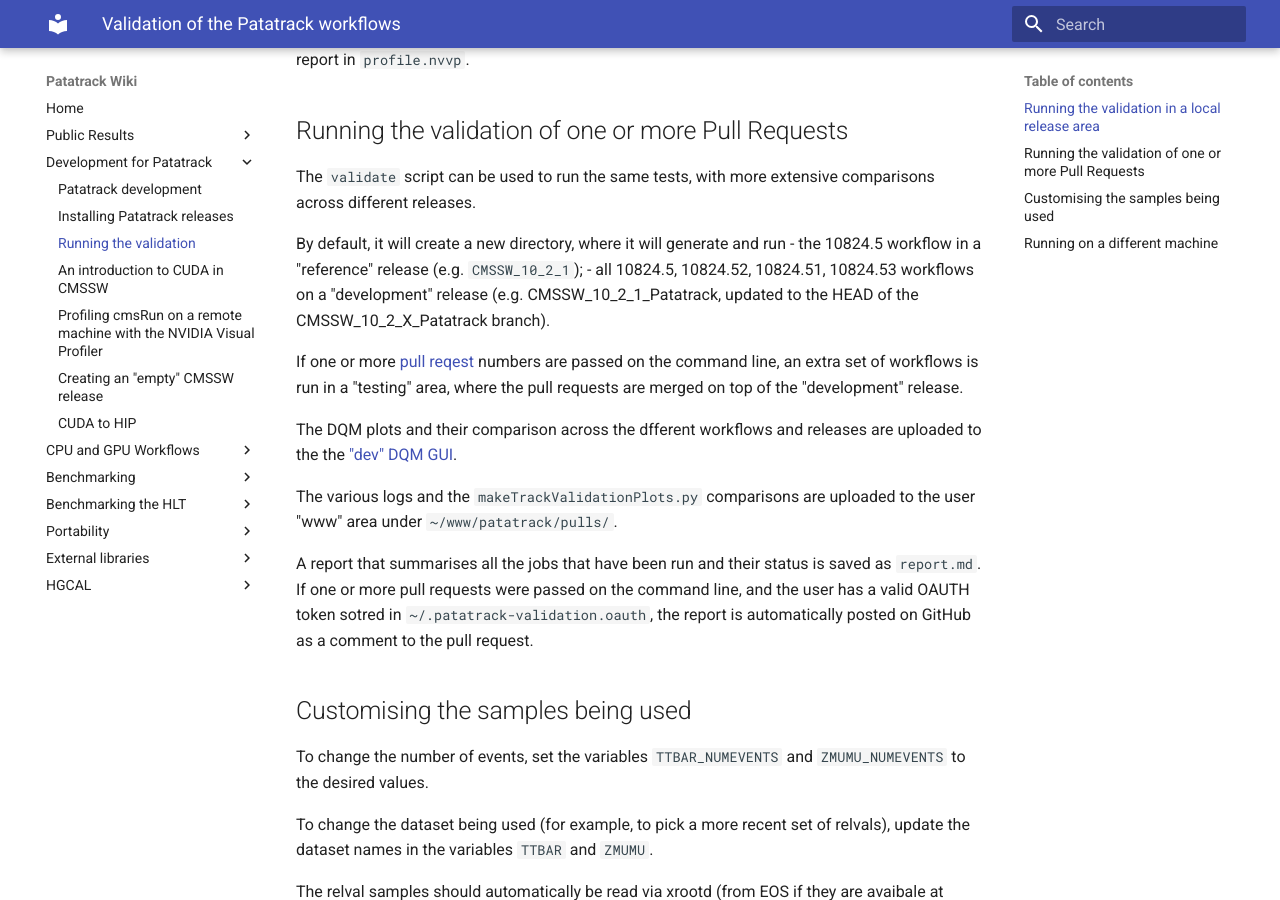
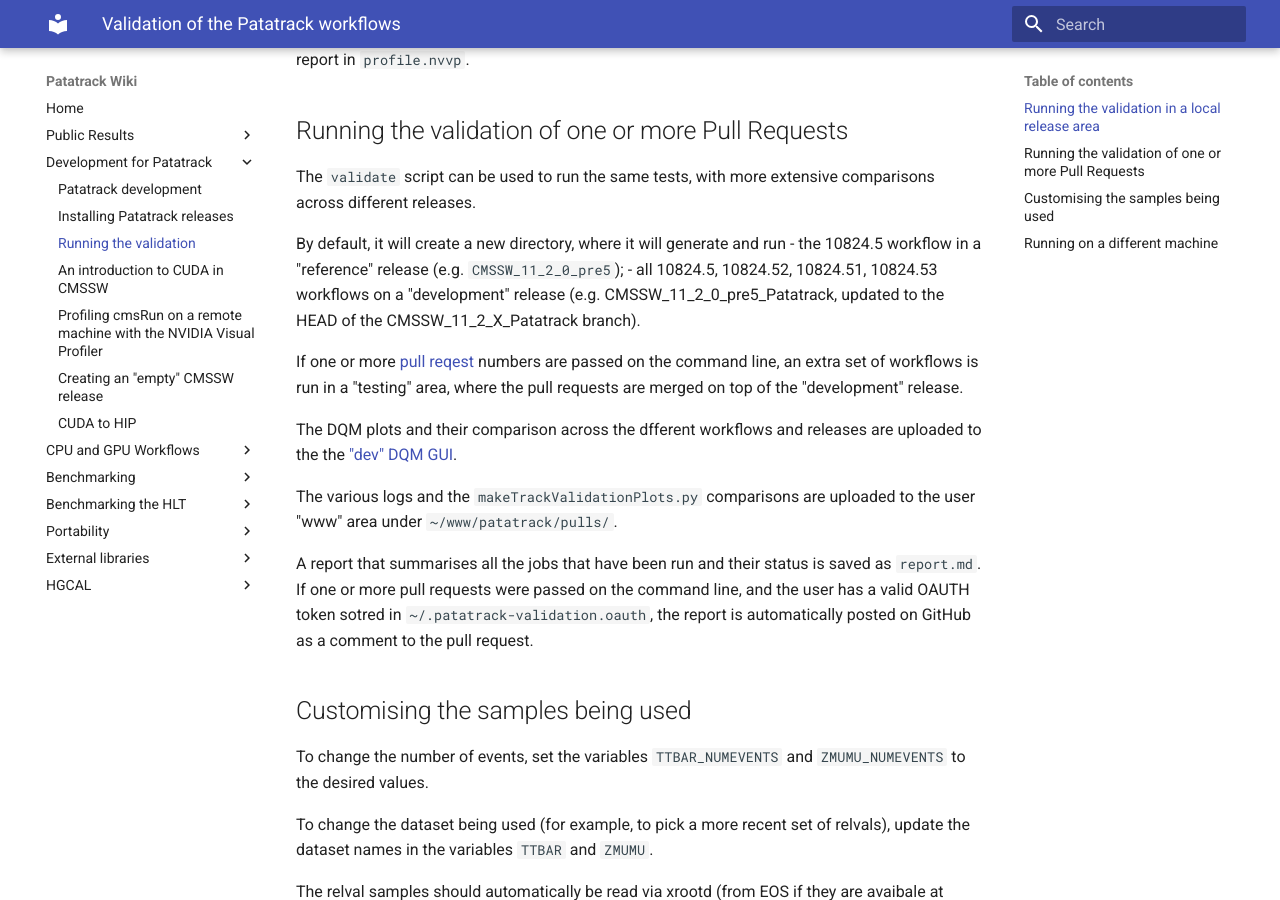
Before and after one commit to cms-patatrack/patatrack-website, an MkDocs documentation site: the page built from wiki/PatatrackValidation.md, in a window 1280 px wide and 900 px high, scrolled down 1122 px. Built offline with MkDocs 1.6.1 and Material for MkDocs 9.7.7, drawn with Linux system fonts in a browser that asks for light colours.

Commit message:
Update instructions for CMSSW 11.1.3 and 11.2.0-pre5

```diff
--- a/wiki/PatatrackValidation.md
+++ b/wiki/PatatrackValidation.md
@@ -59,9 +59,9 @@
 The `validate` script can be used to run the same tests, with more extensive comparisons across different releases.
 
 By default, it will create a new directory, where it will generate and run
-  - the 10824.5 workflow in a "reference" release (e.g. `CMSSW_10_2_1`);
-  - all 10824.5, 10824.52, 10824.51, 10824.53 workflows on a "development" release (e.g. CMSSW_10_2_1_Patatrack, updated to
-  the HEAD of the CMSSW_10_2_X_Patatrack branch).
+  - the 10824.5 workflow in a "reference" release (e.g. `CMSSW_11_2_0_pre5`);
+  - all 10824.5, 10824.52, 10824.51, 10824.53 workflows on a "development" release (e.g. CMSSW_11_2_0_pre5_Patatrack, updated to
+  the HEAD of the CMSSW_11_2_X_Patatrack branch).
 
 If one or more [pull reqest](https://github.com/cms-patatrack/cmssw/pulls/) numbers are passed on the command line, an
 extra set of workflows is run in a "testing" area, where the pull requests are merged on top of the "development" release.
```
Also changed, not shown: wiki/PatatrackDevelopment.md (+13 -13 lines), wiki/PatatrackReleases.md (+10 -10 lines).
